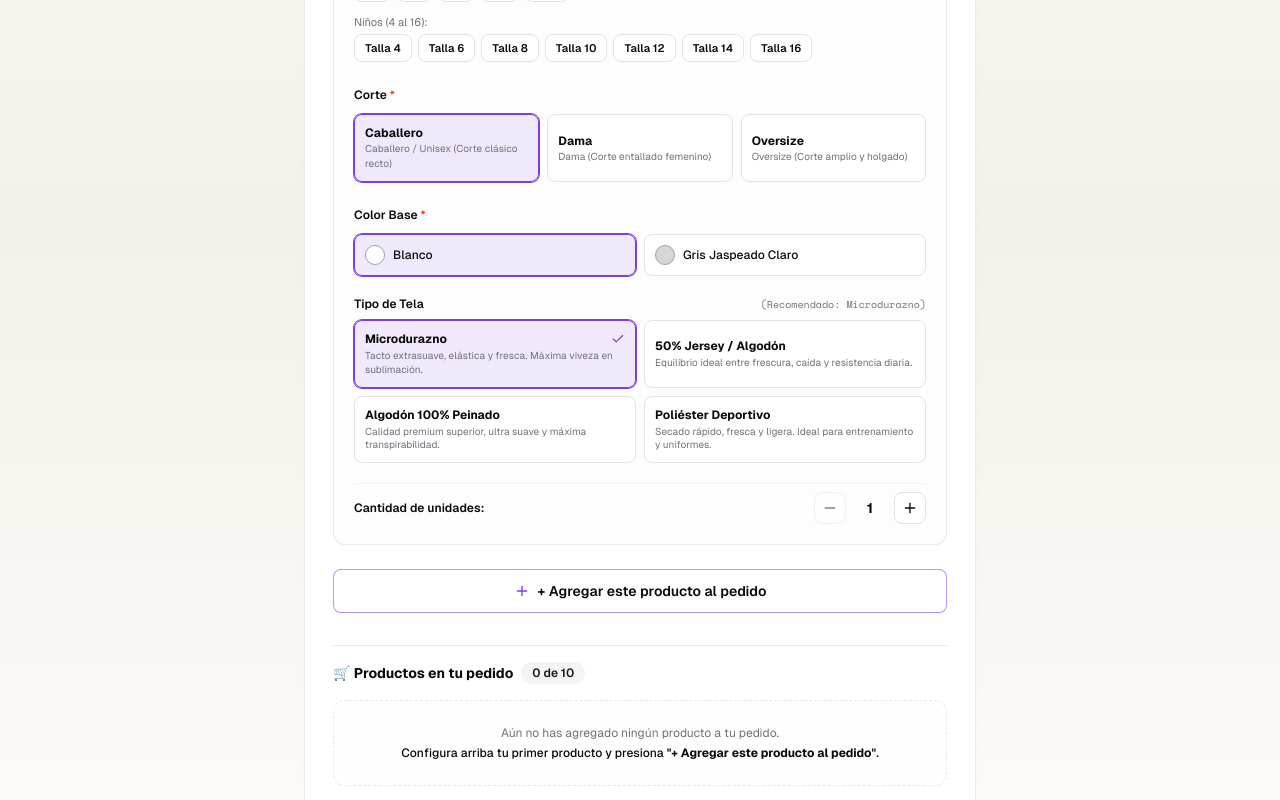
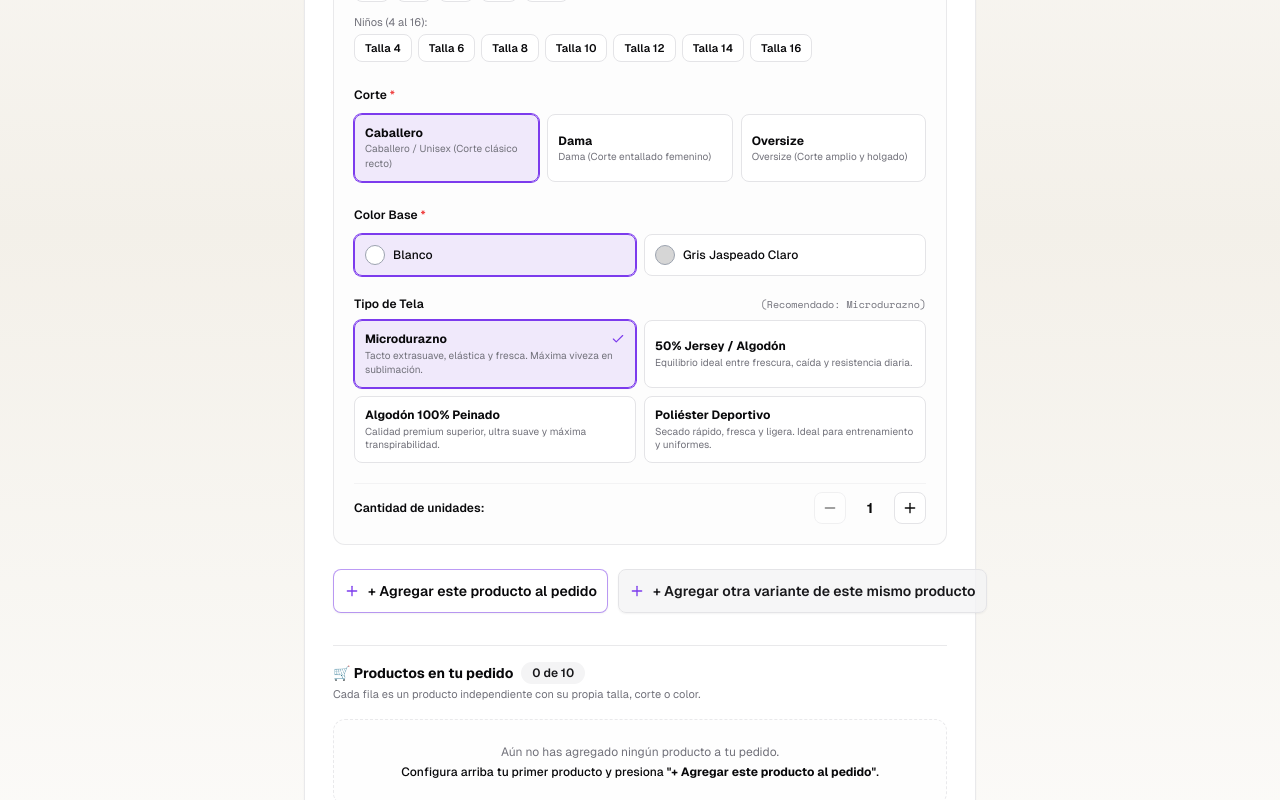
Before and after one commit to yermaldana-creator/AlquimiaTEX, a Next.js app: page /pedido in a window 1280 px wide. Shown: the part 636-1436 px from the top of the page. Built offline with nearby package versions, Linux system fonts and the light colour scheme.

Commit message:
feat: mejorar UX para agregar múltiples variantes del mismo producto

```diff
--- a/src/components/public/order-step-1.tsx
+++ b/src/components/public/order-step-1.tsx
@@ -17,6 +17,7 @@ import {
   Pencil,
   Trash2,
   ShoppingBag,
+  CheckCircle2,
 } from "lucide-react";
 import { cn } from "@/lib/utils";
 import {
@@ -54,8 +55,16 @@ interface OrderStep1Props {
 
 export function OrderStep1({ items, onItemsChange, onNext }: OrderStep1Props) {
   const [editingItemId, setEditingItemId] = React.useState<string | null>(null);
+  const [addedToast, setAddedToast] = React.useState<boolean>(false);
   const [mounted, setMounted] = React.useState(false);
   const formRef = React.useRef<HTMLDivElement>(null);
+
+  // Auto-ocultar toast después de 8 segundos
+  React.useEffect(() => {
+    if (!addedToast) return;
+    const timer = setTimeout(() => setAddedToast(false), 8000);
+    return () => clearTimeout(timer);
+  }, [addedToast]);
 
   const form = useForm<OrderItem>({
     resolver: zodResolver(orderItemSchema),
@@ -148,6 +157,8 @@ export function OrderStep1({ items, onItemsChange, onNext }: OrderStep1Props) {
       onItemsChange([...items, newItem]);
     }
 
+    setAddedToast(true);
+
     // Resetear formulario a valores base
     reset({
       id: "temp",
@@ -161,6 +172,27 @@ export function OrderStep1({ items, onItemsChange, onNext }: OrderStep1Props) {
       puzzlePieces: "",
       customProductDetails: "",
     });
+  };
+
+  // Agregar producto actual y limpiar variantes para configurar otra opción
+  const handleAddAnotherVariant = () => {
+    handleSubmit((data) => {
+      onAddOrUpdateProduct(data);
+      // Mantener el mismo tipo de producto pero limpiar variantes para la siguiente pieza
+      setValue("shirtSize", "", { shouldValidate: false });
+      setValue("shirtCut", "unisex", { shouldValidate: false });
+      setValue("shirtColor", "blanco", { shouldValidate: false });
+      setValue("shirtFabric", "microdurazno", { shouldValidate: false });
+      setValue("mousepadSize", "", { shouldValidate: false });
+      setValue("puzzlePieces", "", { shouldValidate: false });
+      setValue("customProductDetails", "", { shouldValidate: false });
+      setValue("quantity", 1, { shouldValidate: false });
+      setAddedToast(true);
+
+      if (formRef.current) {
+        formRef.current.scrollIntoView({ behavior: "smooth" });
+      }
+    })();
   };
 
   // Iniciar edición de un producto
@@ -538,12 +570,35 @@ export function OrderStep1({ items, onItemsChange, onNext }: OrderStep1Props) {
           </div>
         </div>
 
-        {/* BOTÓN AGREGAR O ACTUALIZAR */}
+        {/* MENSAJE DE ÉXITO / AYUDA MULTIVARIANTE */}
+        {addedToast && (
+          <div className="rounded-xl border border-emerald-500/40 bg-emerald-500/10 p-3.5 text-xs text-emerald-900 dark:text-emerald-200 flex items-start justify-between gap-3 animate-in fade-in slide-in-from-top-2 duration-300">
+            <div className="flex items-start gap-2.5">
+              <CheckCircle2 className="h-4 w-4 text-emerald-600 dark:text-emerald-400 shrink-0 mt-0.5" />
+              <div>
+                <p className="font-bold text-xs">Producto agregado ✓</p>
+                <p className="text-[11px] text-muted-foreground mt-0.5">
+                  ¿Necesitas otra talla o color? Puedes agregarlo de nuevo con las variantes que quieras.
+                </p>
+              </div>
+            </div>
+            <button
+              type="button"
+              onClick={() => setAddedToast(false)}
+              className="text-muted-foreground hover:text-foreground text-[11px] font-bold px-1"
+            >
+              ✕
+            </button>
+          </div>
+        )}
+
+        {/* BOTONES AGREGAR PRODUCTO O VARIANTE */}
+        <div className="flex flex-col sm:flex-row items-stretch sm:items-center gap-2.5">
           <Button
             type="submit"
             variant={editingItemId ? "default" : "outline"}
             disabled={items.length >= MAX_ORDER_ITEMS && !editingItemId}
-          className="w-full h-11 text-sm font-semibold gap-2 border-primary/50 text-foreground hover:bg-primary/10 shadow-sm"
+            className="flex-1 h-11 text-xs sm:text-sm font-semibold gap-2 border-primary/50 text-foreground hover:bg-primary/10 shadow-sm"
           >
             {editingItemId ? (
               <>
@@ -557,19 +612,39 @@ export function OrderStep1({ items, onItemsChange, onNext }: OrderStep1Props) {
               </>
             )}
           </Button>
+
+          {!editingItemId && (
+            <Button
+              type="button"
+              variant="secondary"
+              onClick={handleAddAnotherVariant}
+              disabled={items.length >= MAX_ORDER_ITEMS}
+              className="flex-1 sm:flex-none h-11 text-xs sm:text-sm font-semibold gap-2 border border-border bg-secondary/80 hover:bg-secondary text-secondary-foreground shadow-sm"
+              title="Guarda este artículo y prepara el formulario para elegir otra talla o color"
+            >
+              <Plus className="h-3.5 w-3.5 text-primary" />
+              <span>+ Agregar otra variante de este mismo producto</span>
+            </Button>
+          )}
+        </div>
       </form>
 
       {/* 2. LISTA TIPO CARRITO DE PRODUCTOS AGREGADOS */}
       <div className="space-y-4 pt-4 border-t border-border/80">
         <div className="flex items-center justify-between">
+          <div className="space-y-0.5">
             <h4 className="font-bold text-sm text-foreground flex items-center gap-2">
               <span>🛒 Productos en tu pedido</span>
               <Badge variant="secondary" className="text-xs">
                 {items.length} de {MAX_ORDER_ITEMS}
               </Badge>
             </h4>
+            <p className="text-[11px] text-muted-foreground">
+              Cada fila es un producto independiente con su propia talla, corte o color.
+            </p>
+          </div>
           {items.length > 0 && (
-            <span className="text-xs text-muted-foreground">{totalQuantity} unidad(es) en total</span>
+            <span className="text-xs text-muted-foreground font-semibold">{totalQuantity} unid. en total</span>
           )}
         </div>
 
@@ -589,16 +664,16 @@ export function OrderStep1({ items, onItemsChange, onNext }: OrderStep1Props) {
               let variantSummary = "";
               if (item.product === "camisa") {
                 const cutText = (item.shirtCut && SHIRT_CUT_LABELS[item.shirtCut]) || item.shirtCut || "Caballero / Unisex";
-                const colorText = item.shirtColor === "gris_jaspeado" ? "Gris Jaspeado" : "Blanco";
+                const colorText = item.shirtColor === "gris_jaspeado" ? "Gris Jaspeado" : "Blanca";
                 const fabricObj = SHIRT_FABRICS.find((f) => f.value === item.shirtFabric);
-                const fabricText = fabricObj ? ` • Tela ${fabricObj.label}` : item.shirtFabric ? ` • Tela ${item.shirtFabric}` : " • Tela Microdurazno";
-                variantSummary = `Talla ${item.shirtSize || "?"} • ${cutText} • ${colorText}${fabricText}`;
+                const fabricText = fabricObj ? fabricObj.label : (item.shirtFabric || "Microdurazno");
+                variantSummary = `Camisa — Talla ${item.shirtSize || "?"} — ${cutText} — ${colorText} — Tela ${fabricText} — x${item.quantity}`;
               } else if (item.product === "mousepad") {
-                variantSummary = item.mousepadSize || "Estándar";
+                variantSummary = `Mousepad — Medida ${item.mousepadSize || "Estándar"} — x${item.quantity}`;
               } else if (item.product === "rompecabezas") {
-                variantSummary = item.puzzlePieces || "A4";
+                variantSummary = `Rompecabezas — Formato ${item.puzzlePieces || "A4"} — x${item.quantity}`;
               } else {
-                variantSummary = item.customProductDetails || "Personalizado";
+                variantSummary = `${item.customProductDetails || "Personalizado"} — x${item.quantity}`;
               }
 
               return (
@@ -606,18 +681,25 @@ export function OrderStep1({ items, onItemsChange, onNext }: OrderStep1Props) {
                   key={item.id}
                   className={cn(
                     "p-3.5 flex items-center justify-between gap-3 transition-all",
-                    isBeingEdited ? "border-2 border-primary bg-primary/5" : "border-border bg-card"
+                    isBeingEdited ? "border-2 border-primary bg-primary/5" : "border-border bg-card shadow-sm"
                   )}
                 >
                   <div className="flex items-center gap-3 min-w-0">
-                    <div className="flex h-9 w-9 shrink-0 items-center justify-center rounded-lg bg-primary/10 text-primary">
-                      <Icon className="h-5 w-5" />
+                    <div className="flex h-9 w-9 shrink-0 items-center justify-center rounded-lg bg-primary/10 text-primary border border-primary/20">
+                      <Icon className="h-4 w-4" />
                     </div>
-                    <div className="min-w-0">
-                      <p className="text-xs sm:text-sm font-bold text-foreground truncate">
-                        {index + 1}. {item.product.toUpperCase()} (x{item.quantity})
+                    <div className="min-w-0 space-y-0.5">
+                      <div className="flex items-center gap-2 flex-wrap">
+                        <p className="text-xs sm:text-sm font-bold text-foreground">
+                          #{index + 1} • {item.product === "camisa" ? "Camisa" : item.product.toUpperCase()}
                         </p>
-                      <p className="text-xs text-muted-foreground truncate">{variantSummary}</p>
+                        <Badge variant="outline" className="text-[10px] px-1.5 py-0 font-mono font-semibold bg-muted/40">
+                          x{item.quantity} {item.quantity === 1 ? "unidad" : "unidades"}
+                        </Badge>
+                      </div>
+                      <p className="text-xs text-muted-foreground font-medium truncate sm:whitespace-normal">
+                        • {variantSummary}
+                      </p>
                     </div>
                   </div>
 
```
Lines whose indentation alone changed are shown as unchanged.
